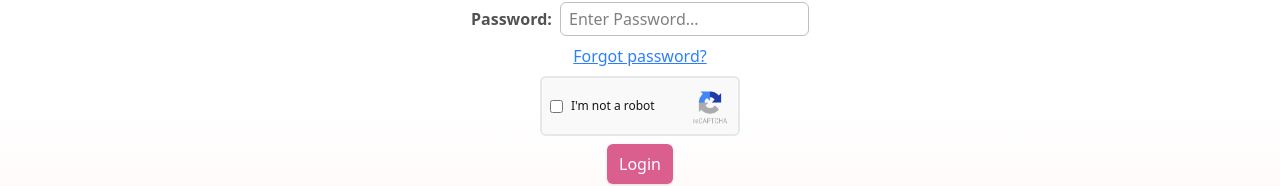
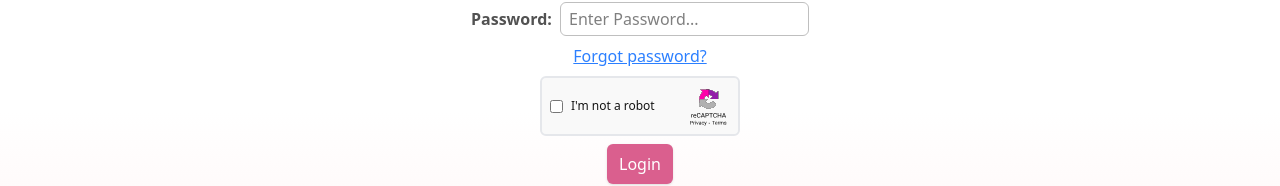
Before and after one commit to ice-chula-projects/cu-postreg, a Vue app in the folder frontend/: page /login in a window 1280 px wide. Shown: the part 333-519 px from the top of the page. Built offline with nearby package versions, Linux system fonts and the light colour scheme; a web font is replaced by a local one.

Commit message:
reCAPTCHA is Pink

```diff
--- a/frontend/src/views/Login.vue
+++ b/frontend/src/views/Login.vue
@@ -141,7 +141,7 @@ function login(){
      <div class="border-2 border-gray-200 rounded-md w-50 h-15 flex items-center p-2 bg-[#f9f9f9]" :class="{'border-red-300': isCaptchaError}">
       <input type="checkbox" v-model="formData.captcha"></input>
       <p class="ml-2 text-[12px]">I'm not a robot</p>
-      <img src="/images/reCaptcha Logo.png" class="h-full ml-auto"></img>
+      <img src="/images/reCAPTCHA.svg" class="h-full ml-auto"></img>
      </div>
     <Button type="submit">{{ t('loginButtonText') }}</Button>
   </form>
```
Also changed, not shown: frontend/public/images/reCAPTCHA.svg (added).
